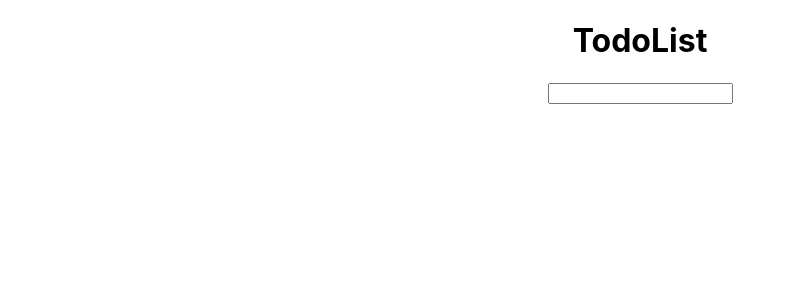
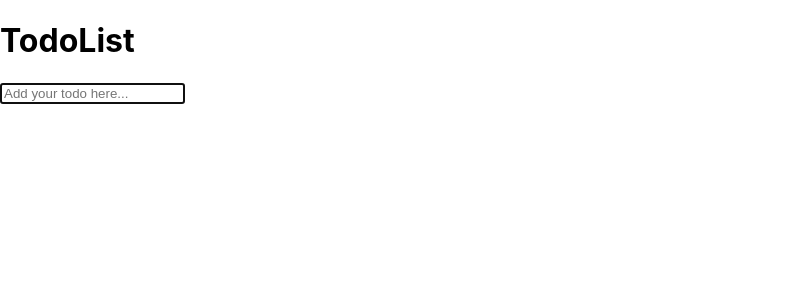
Before and after one commit to photongupta/todoApp, a React (Create React App) app: page / in a window 1280 px wide. Shown: the top 300 px of the page, without its empty margins (0-796 px from the left). Built offline with nearby package versions, Linux system fonts and the light colour scheme.

Commit message:
added feature of toggling todo items status

```diff
--- a/src/App.css
+++ b/src/App.css
@@ -1,3 +1,12 @@
-.App {
-  text-align: center;
+.Complete{
+  border-left :8px solid lightblue;
+  padding-left:15px;
+  text-decoration:line-through;
+  cursor: pointer;
 }
+
+.Incomplete{
+  border-left :8px solid mediumseagreen;
+  padding-left:15px;
+  cursor: pointer;
+}
--- a/src/App.js
+++ b/src/App.js
@@ -4,7 +4,7 @@ import TodoList from './todo/TodoList';
 
 function App() {
   return (
-    <div className="App">
+    <div>
       <h1>TodoList</h1>
       <TodoList />
     </div>
--- a/src/todo/Input.js
+++ b/src/todo/Input.js
@@ -17,16 +17,17 @@ class Input extends React.Component {
     this.props.onSubmit(this.state.value);
     this.setState((state) => ({value: ''}));
   }
+
   render() {
-    console.log(this.state.value);
-
     return (
       <div>
         <form onSubmit={this.handleSubmit}>
           <input
+            autoFocus
             type="text"
             value={this.state.value}
             onChange={this.handleChange}
+            placeholder="Add your todo here..."
           />
         </form>
       </div>
--- /dev/null
+++ b/src/todo/Item.js
@@ -0,0 +1,13 @@
+import React from 'react';
+
+const Item = function ({item, hasDone, toggleStatus, id}) {
+  return (
+    <p
+      className={hasDone ? 'Complete' : 'Incomplete'}
+      onClick={() => toggleStatus(id)}
+    >
+      {item}
+    </p>
+  );
+};
+export default Item;
--- a/src/todo/TodoList.js
+++ b/src/todo/TodoList.js
@@ -1,5 +1,5 @@
 import React from 'react';
-// import Item from './Item';
+import Item from './Item';
 import Input from './Input';
 
 class TodoList extends React.Component {
@@ -7,6 +7,7 @@ class TodoList extends React.Component {
     super(props);
     this.state = {todoList: []};
     this.addItem = this.addItem.bind(this);
+    this.toggleItemStatus = this.toggleItemStatus.bind(this);
   }
 
   addItem(item) {
@@ -16,10 +17,28 @@ class TodoList extends React.Component {
       return {todoList};
     });
   }
+
+  toggleItemStatus(itemId) {
+    this.setState((state) => {
+      const todoList = state.todoList.map((todo) => Object.assign({}, todo));
+      todoList[itemId].hasDone = !todoList[itemId].hasDone;
+      return {todoList};
+    });
+  }
+
   render() {
-    console.log(this.state.todoList);
+    const items = this.state.todoList.map(({item, hasDone}, index) => (
+      <Item
+        key={index}
+        id={index}
+        item={item}
+        hasDone={hasDone}
+        toggleStatus={this.toggleItemStatus}
+      />
+    ));
     return (
       <div>
+        {items}
         <Input onSubmit={this.addItem} />
       </div>
     );
```
